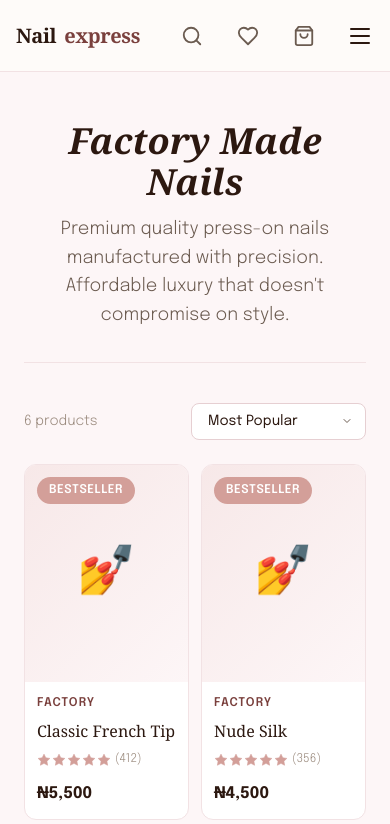
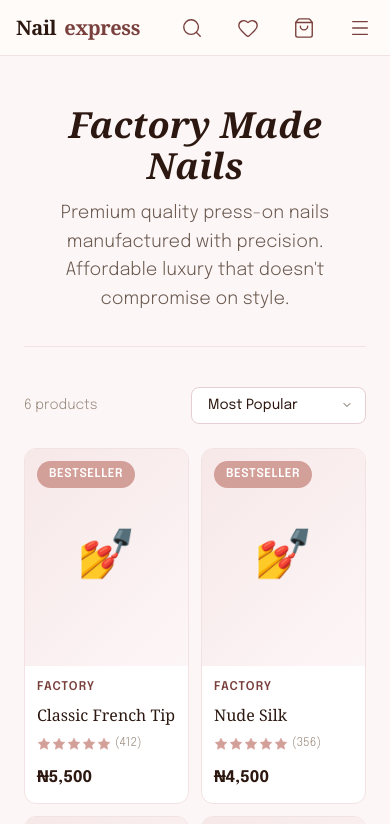
Before and after one commit to dfordolapo/nailxpressng, a Next.js app: page /factory in a window 390 px wide. Shown: the top 824 px of the page. Built offline with nearby package versions, Linux system fonts and the light colour scheme; a web font is replaced by a local one.

Commit message:
Update social links, Lucide icons, header styling, and ShopTheLook spacing

```diff
--- a/package.json
+++ b/package.json
@@ -11,6 +11,7 @@
   "dependencies": {
     "@paystack/inline-js": "^2.23.1",
     "@supabase/supabase-js": "^2.110.1",
+    "lucide-react": "^1.24.0",
     "next": "16.2.10",
     "react": "19.2.4",
     "react-dom": "19.2.4"
--- a/src/app/globals.css
+++ b/src/app/globals.css
@@ -121,7 +121,7 @@
   /* Layout */
   --container-max: 1280px;
   --container-narrow: 960px;
-  --header-height: 72px;
+  --header-height: 56px;
   --announcement-height: 40px;
 }
 
--- a/src/components/home/ShopTheLook.module.css
+++ b/src/components/home/ShopTheLook.module.css
@@ -66,6 +66,12 @@
   object-fit: cover;
 }
 
+@media (max-width: 767px) {
+  .grid {
+    gap: 100px;
+  }
+}
+
 @media (min-width: 768px) {
   .section {
   padding: 60px 0;
--- a/src/components/layout/Header.js
+++ b/src/components/layout/Header.js
@@ -3,39 +3,13 @@
 import { useState, useEffect } from "react";
 import Link from "next/link";
 import { usePathname } from "next/navigation";
+import { Search, Heart, ShoppingBag, Menu, X } from "lucide-react";
 import { NAV_LINKS } from "@/lib/constants";
 import { useCart } from "@/context/CartContext";
 import { useWishlist } from "@/context/WishlistContext";
 import { useSearch } from "@/context/SearchContext";
 import CartDrawer from "@/components/cart/CartDrawer";
 import styles from "@/styles/components/header.module.css";
-
-function SearchIcon() {
-  return (
-    <svg xmlns="http://www.w3.org/2000/svg" viewBox="0 0 24 24" fill="none" stroke="currentColor" strokeWidth="2" strokeLinecap="round" strokeLinejoin="round">
-      <circle cx="11" cy="11" r="8" />
-      <path d="m21 21-4.3-4.3" />
-    </svg>
-  );
-}
-
-function HeartIcon() {
-  return (
-    <svg xmlns="http://www.w3.org/2000/svg" viewBox="0 0 24 24" fill="none" stroke="currentColor" strokeWidth="2" strokeLinecap="round" strokeLinejoin="round">
-      <path d="M19 14c1.49-1.46 3-3.21 3-5.5A5.5 5.5 0 0 0 16.5 3c-1.76 0-3 .5-4.5 2-1.5-1.5-2.74-2-4.5-2A5.5 5.5 0 0 0 2 8.5c0 2.3 1.5 4.05 3 5.5l7 7Z" />
-    </svg>
-  );
-}
-
-function ShoppingBagIcon() {
-  return (
-    <svg xmlns="http://www.w3.org/2000/svg" viewBox="0 0 24 24" fill="none" stroke="currentColor" strokeWidth="2" strokeLinecap="round" strokeLinejoin="round">
-      <path d="M6 2 3 6v14a2 2 0 0 0 2 2h14a2 2 0 0 0 2-2V6l-3-4Z" />
-      <path d="M3 6h18" />
-      <path d="M16 10a4 4 0 0 1-8 0" />
-    </svg>
-  );
-}
 
 export default function Header() {
   const pathname = usePathname();
@@ -97,11 +71,11 @@ export default function Header() {
               aria-label="Search"
               id="search-btn"
             >
-              <SearchIcon />
+              <Search size={22} strokeWidth={1.5} />
             </button>
 
             <Link href="/wishlist" className={styles.actionBtn} aria-label="Wishlist" id="wishlist-btn">
-              <HeartIcon />
+              <Heart size={22} strokeWidth={1.5} />
               {wishlistCount > 0 && (
                 <span className={styles.badge}>{wishlistCount}</span>
               )}
@@ -113,7 +87,7 @@ export default function Header() {
               aria-label="Cart"
               id="cart-btn"
             >
-              <ShoppingBagIcon />
+              <ShoppingBag size={22} strokeWidth={1.5} />
               {itemCount > 0 && (
                 <span className={styles.badge}>{itemCount}</span>
               )}
@@ -121,14 +95,12 @@ export default function Header() {
 
             {/* Mobile Menu Toggle */}
             <button
-              className={`${styles.menuBtn} ${mobileOpen ? styles.open : ""}`}
+              className={styles.menuBtn}
               onClick={() => setMobileOpen(!mobileOpen)}
               aria-label="Toggle menu"
               id="mobile-menu-btn"
             >
-              <span className={styles.menuLine} />
-              <span className={styles.menuLine} />
-              <span className={styles.menuLine} />
+              {mobileOpen ? <X size={22} strokeWidth={1.5} /> : <Menu size={22} strokeWidth={1.5} />}
             </button>
           </div>
         </div>
--- a/src/lib/constants.js
+++ b/src/lib/constants.js
@@ -9,10 +9,10 @@ export const FREE_SHIPPING_THRESHOLD = 20000; // Free shipping over ₦20,000
 export const FLAT_SHIPPING_RATE = 2500;
 
 export const SOCIAL_LINKS = {
-  instagram: "https://instagram.com/nailexpress",
-  tiktok: "https://tiktok.com/@nailexpress",
-  twitter: "https://twitter.com/nailexpress",
-  whatsapp: "https://wa.me/2348000000000",
+  instagram: "https://instagram.com/nailexpress.ng",
+  tiktok: "https://tiktok.com/@nailexpress.ng",
+  telegram: "https://t.me/nailexpressng",
+  whatsapp: "https://wa.me/2349081872514",
 };
 
 export const WHATSAPP_MESSAGES = {
--- a/src/styles/components/header.module.css
+++ b/src/styles/components/header.module.css
@@ -125,7 +125,7 @@
   height: 40px;
   border-radius: var(--radius-full);
   transition: background-color var(--transition-fast), color var(--transition-fast);
-  color: var(--color-text-secondary);
+  color: var(--color-primary-800);
 }
 
 .actionBtn:hover {
@@ -164,34 +164,16 @@
   align-items: center;
   width: 40px;
   height: 40px;
-  gap: 5px;
-  border-radius: var(--radius-md);
-  transition: background-color var(--transition-fast);
+  gap: 2px;
+  border: none;
+  background: none;
+  cursor: pointer;
+  color: var(--color-primary-800);
+  transition: opacity var(--transition-fast);
 }
 
 .menuBtn:hover {
-  background-color: var(--color-surface);
-}
-
-.menuLine {
-  display: block;
-  width: 20px;
-  height: 2px;
-  background-color: var(--color-text);
-  border-radius: 1px;
-  transition: all var(--transition-base);
-}
-
-.menuBtn.open .menuLine:nth-child(1) {
-  transform: rotate(45deg) translate(5px, 5px);
-}
-
-.menuBtn.open .menuLine:nth-child(2) {
-  opacity: 0;
-}
-
-.menuBtn.open .menuLine:nth-child(3) {
-  transform: rotate(-45deg) translate(5px, -5px);
+  opacity: 0.7;
 }
 
 /* ── Mobile Nav Overlay ───────────────────────────────────────────── */
@@ -199,7 +181,7 @@
   display: none;
   position: fixed;
   inset: 0;
-  top: calc(var(--header-height) + var(--announcement-height));
+  top: var(--header-height);
   background: var(--color-bg-overlay);
   z-index: var(--z-overlay);
   animation: fadeIn var(--transition-fast);
@@ -211,13 +193,13 @@
 
 .mobileNav {
   position: fixed;
-  top: calc(var(--header-height) + var(--announcement-height));
+  top: var(--header-height);
   right: 0;
   bottom: 0;
-  width: min(320px, 85vw);
+  width: min(260px, 80vw);
   background: var(--color-bg);
   z-index: calc(var(--z-overlay) + 1);
-  padding: var(--space-8);
+  padding: var(--space-2) var(--space-6);
   animation: slideInRight var(--transition-base) ease-out;
   overflow-y: auto;
   display: flex;
@@ -227,7 +209,7 @@
 
 .mobileNavLink {
   display: block;
-  font-size: var(--text-xl);
+  font-size: var(--text-lg);
   font-family: var(--font-heading);
   font-weight: var(--weight-medium);
   color: var(--color-text);
```
Also changed, not shown: src/components/home/FooterHero.js (+13 -29 lines), 1 other file (tests, documents, lock files or other folders).
